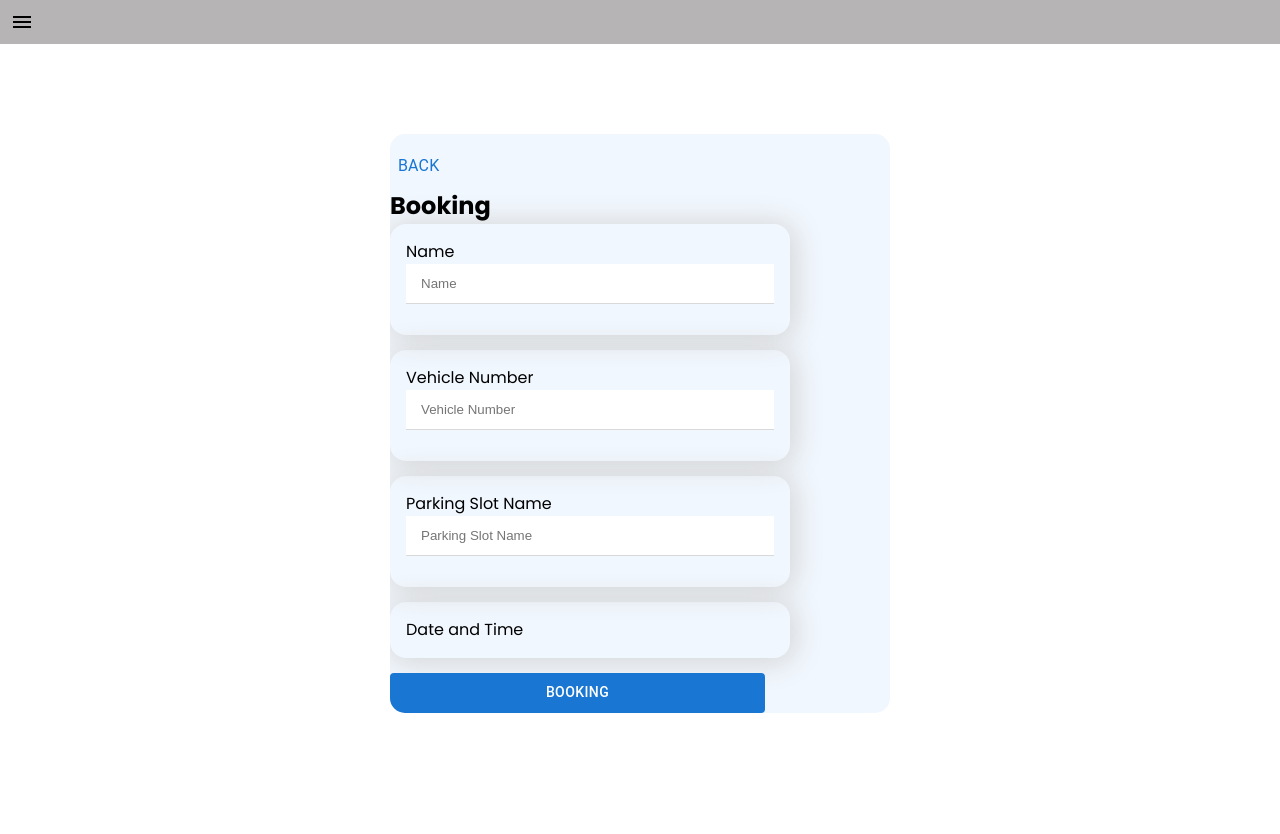
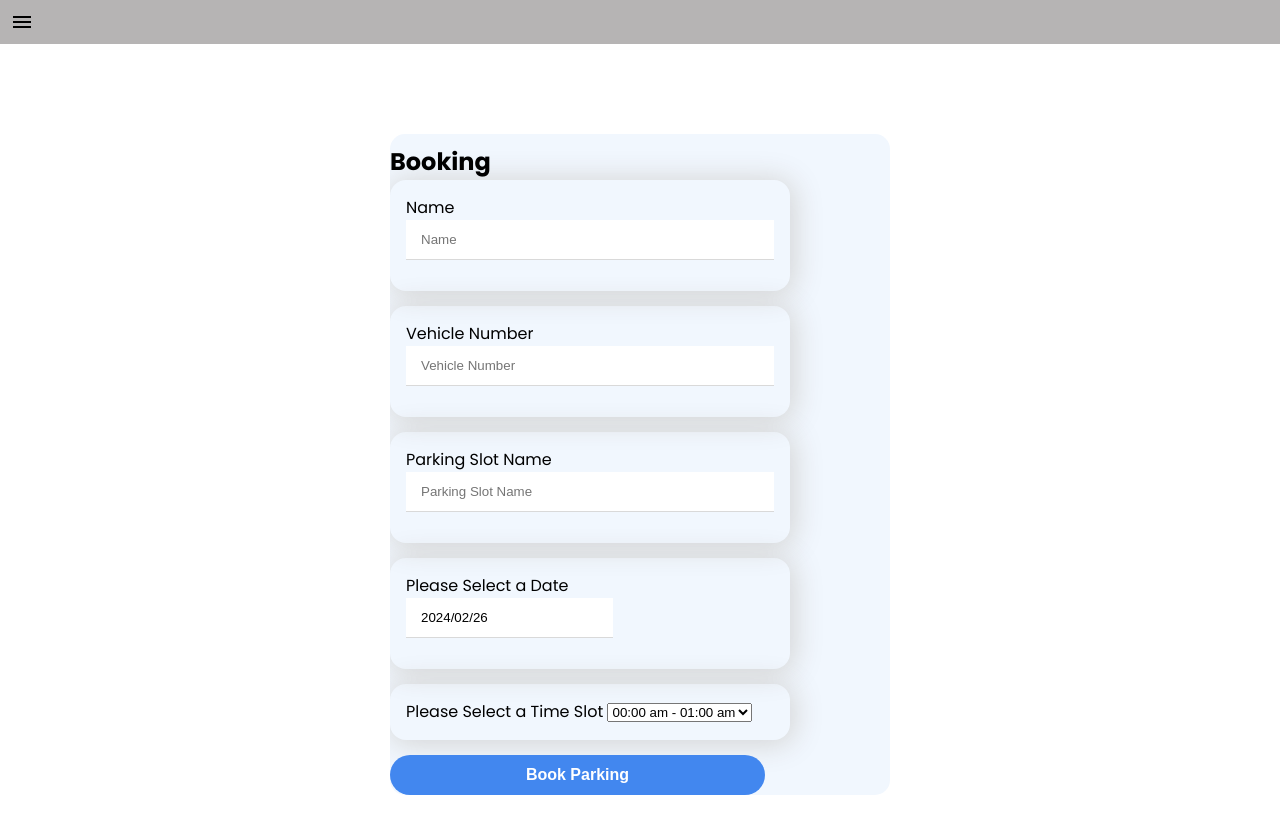
Before and after one commit to Mihisanka/fyp-user, a React (Create React App) app: page /park-lot in a window 1280 px wide. Shown: the top 834 px of the page. Before the commit the page ends 802 px from the top, so only its background shows below. Built offline with nearby package versions, Linux system fonts and the light colour scheme.

Commit message:
UPdated_90%_commit

```diff
--- a/package.json
+++ b/package.json
@@ -8,6 +8,7 @@
     "@headlessui/react": "^1.7.18",
     "@heroicons/react": "^2.1.1",
     "@mui/icons-material": "^5.15.15",
+    "@mui/lab": "^5.0.0-alpha.170",
     "@mui/material": "^5.15.15",
     "@tailwindcss/forms": "^0.5.7",
     "@testing-library/jest-dom": "^5.17.0",
--- a/src/component/ParkLot.js
+++ b/src/component/ParkLot.js
@@ -1,47 +1,38 @@
-import React, { useState, useEffect } from "react";
-import { useLocation, Link, useNavigate } from "react-router-dom";
+import React, { useState, useEffect, useRef } from "react";
+import { useLocation, useNavigate } from "react-router-dom";
 import { collection, doc, setDoc, getDocs, query, where } from "firebase/firestore";
-import { serverTimestamp } from "firebase/firestore";
-import Button from "@mui/material/Button";
-import ListItem from "@mui/material/ListItem";
-import ListItemText from "@mui/material/ListItemText";
-import { db1, db2 } from "../FirebaseConfig/Firebase.js"; // Import the Firebase Realtime Database reference
-import { ref, get, update } from "firebase/database"; // Import Realtime Database methods
-import DateTimePicker from '@mui/lab/DateTimePicker'; // Import DateTimePicker component
+import { ref, get, update } from "firebase/database";
 import "./styles/Registration.css";
-import TextField from '@mui/material/TextField';
-import AdapterDateFns from '@mui/lab/AdapterDateFns';
-import LocalizationProvider from '@mui/lab/LocalizationProvider';
-import DesktopDatePicker from '@mui/lab/DesktopDatePicker';
-import DesktopTimePicker from '@mui/lab/DesktopTimePicker';
-
-
+import DatePicker from "react-datepicker";
+import "react-datepicker/dist/react-datepicker.css";
+import QRCode from "qrcode.react";
+import { db1, db2 } from "../FirebaseConfig/Firebase.js";
 
 const ParkLot = () => {
   const [name, setName] = useState("");
   const [vehicleNumber, setVehicleNumber] = useState("");
   const [parkingSlotName, setParkingSlotName] = useState("");
-  const [selectedDateTime, setSelectedDateTime] = useState(null); // State for selected date and time
   const [email, setEmail] = useState("");
-  const [marker, setMarker] = useState(null);
   const [vehicleNumberFetched, setVehicleNumberFetched] = useState(false);
   const [bookingSuccess, setBookingSuccess] = useState(false);
   const [rating, setRating] = useState(0);
+  const [selectedDate, setSelectedDate] = useState(new Date());
+  const [selectedTime, setSelectedTime] = useState("");
+  const [qrData, setQrData] = useState(""); // State to store QR code data
   const location = useLocation();
   const navigate = useNavigate();
+  const qrRef = useRef(null); // Ref for QR code download anchor
+  const [marker, setMarker] = useState(null);
 
   const fetchData = async () => {
     try {
       const markerData = location.state ? location.state.selectedMarkerData : null;
       if (markerData) {
-        console.log("Marker Data:", markerData);
-
+        // Fetch necessary data
         const updatedMarkerData = await fetchVehicleDataAndUpdateMarker(markerData);
         setMarker(updatedMarkerData);
-
         setParkingSlotName(markerData.carparkName);
         setEmail(markerData.decodedUser);
-
         await fetchVehicleData(markerData.decodedUser);
         await fetchName(markerData.decodedUser);
       }
@@ -49,10 +40,6 @@ const ParkLot = () => {
       console.error("Error fetching data:", error);
     }
   };
-
-  useEffect(() => {
-    fetchData();
-  }, []);
 
   useEffect(() => {
     fetchData();
@@ -101,8 +88,7 @@ const ParkLot = () => {
           const userData = doc.data();
           const vehicleNumber = userData.Vehiclenumber || "";
           markerData.vehicleNumber = vehicleNumber;
-          markerData.updatedCapacity = updatedCapacity; // Add updatedCapacity to markerData
-          console.log("Updated Marker Data:", markerData);
+          markerData.updatedCapacity = updatedCapacity;
           setVehicleNumber(vehicleNumber);
           setVehicleNumberFetched(true);
         });
@@ -116,24 +102,23 @@ const ParkLot = () => {
 
   const decreaseCapacity = async (parkingSlotId) => {
     try {
-      const carparkRef = ref(db1, parkingSlotId); // Reference to the parking slot
+      const carparkRef = ref(db1, parkingSlotId);
       const snapshot = await get(carparkRef);
       if (snapshot.exists()) {
-        console.log("Carpark Data:", snapshot.val()); // Logging carpark data
-        const currentCapacity = snapshot.val().capacity; // Accessing capacity field directly
+        const currentCapacity = snapshot.val().capacity;
         const updatedCapacity = currentCapacity - 1;
-        await update(carparkRef, { capacity: updatedCapacity }); // Updating capacity field
+        await update(carparkRef, { capacity: updatedCapacity });
         return updatedCapacity;
       }
     } catch (error) {
       console.error("Error decreasing capacity:", error);
-      throw error; // Throw the error to handle it in the calling function
+      throw error;
     }
   };
 
   const registration = async () => {
     try {
-      if (!vehicleNumberFetched || !selectedDateTime) {
+      if (!vehicleNumberFetched || !selectedDate || !selectedTime) {
         alert("Please fill in all required fields");
         return;
       }
@@ -145,13 +130,23 @@ const ParkLot = () => {
         Name: name,
         VehicleNumber: vehicleNumber,
         ParkingSlotName: parkingSlotName,
-        TimeSlot: selectedDateTime.toString(),
+        BookingDate: selectedDate,
+        BookingTime: selectedTime,
         Email: email,
-        BookingDate: serverTimestamp(),
         Status: "active",
-        Capacity: updatedCapacity, // Add the updated capacity to the booking data
+        Capacity: updatedCapacity,
       });
 
+      // Generate QR code data
+      const qrData = JSON.stringify({
+        Name: name,
+        VehicleNumber: vehicleNumber,
+        ParkingSlotName: parkingSlotName,
+        BookingDate: selectedDate,
+        BookingTime: selectedTime,
+        Email: email,
+      });
+      setQrData(qrData);
       setBookingSuccess(true);
     } catch (error) {
       console.error("Error adding document: ", error);
@@ -181,9 +176,7 @@ const ParkLot = () => {
       });
 
       alert("Rating submitted successfully!");
-      navigate(
-        `/booking/${encodeURIComponent(email)}?user=${encodeURIComponent(JSON.stringify({ email }))}`
-      );
+      navigate(`/booking/${encodeURIComponent(email)}?user=${encodeURIComponent(JSON.stringify({ email }))}`);
       setRating(0);
       setBookingSuccess(false);
     } catch (error) {
@@ -192,26 +185,29 @@ const ParkLot = () => {
     }
   };
 
-  const timeSlots = [
-    "00:00 - 01:00",
-    "01:00 - 02:00",
-    // Other time slots...
-  ];
+  const generateTimeSlots = () => {
+    const timeSlots = [];
+    for (let i = 0; i < 24; i++) {
+      const startTime = `${i < 10 ? "0" + i : i}:00 am`;
+      const endTime = `${i + 1 < 10 ? "0" + (i + 1) : i + 1}:00 am`;
+      timeSlots.push({ startTime, endTime });
+    }
+    return timeSlots;
+  };
 
-  const handleDateTimeChange = (newDateTime) => {
-    setSelectedDateTime(newDateTime);
+  const handleDownloadQR = () => {
+    const canvas = qrRef.current.querySelector("canvas");
+    const qrImageURL = canvas.toDataURL("image/png").replace("image/png", "image/octet-stream");
+    const downloadLink = document.createElement("a");
+    downloadLink.href = qrImageURL;
+    downloadLink.download = "booking_qr.png";
+    document.body.appendChild(downloadLink);
+    downloadLink.click();
+    document.body.removeChild(downloadLink);
   };
 
   return (
     <div className="container">
-      <div>
-        <ListItem disablePadding>
-          <Button component={Link} to="/booking/:user">
-            <ListItemText primary="Back" />
-          </Button>
-        </ListItem>
-      </div>
-
       <div className="head">
         <h2>Booking</h2>
         <div className="inputs">
@@ -230,7 +226,6 @@ const ParkLot = () => {
             placeholder="Vehicle Number"
             onChange={(e) => setVehicleNumber(e.target.value)}
             value={vehicleNumber || (marker && marker.vehicleNumber)}
-            readOnly
           />
         </div>
         <div className="inputs">
@@ -242,33 +237,29 @@ const ParkLot = () => {
             value={parkingSlotName || (marker && marker.carparkName)}
           />
         </div>
-<div className="inputs">
-  <label className="label-primary">Date and Time</label>
-  <LocalizationProvider dateAdapter={AdapterDateFns}>
-    <DesktopDatePicker
-      value={selectedDateTime}
-      minDate={new Date()} // Restrict selection to today or future dates
-      onChange={(date) => setSelectedDateTime(date)}
-      renderInput={(params) => <TextField {...params} />}
-      label="Select Date"
-      inputFormat="dd/MM/yyyy"
-      openTo="day" // Show calendar view by default
-      views={['day']} // Show only the day view (calendar)
-    />
-    <DesktopTimePicker
-      value={selectedDateTime}
-      onChange={(date) => setSelectedDateTime(date)}
-      renderInput={(params) => <TextField {...params} />}
-      label="Select Time"
-      minutesStep={60} // Set time interval to 1 hour
-    />
-  </LocalizationProvider>
-</div>
-
-
-        <Button onClick={registration} variant="contained" disableElevation>
-          Booking
-        </Button>
+        <div className="inputs">
+          <label className="label-primary">Please Select a Date </label>
+          <DatePicker
+            selected={selectedDate}
+            onChange={(date) => setSelectedDate(date)}
+            dateFormat="yyyy/MM/dd"
+          />
+        </div>
+        <div className="inputs">
+          <label className="label-primary">Please Select a Time Slot </label>
+          <select
+            className="form-control"
+            value={selectedTime}
+            onChange={(e) => setSelectedTime(e.target.value)}
+          >
+            {generateTimeSlots().map((timeSlot, index) => (
+              <option key={index} value={timeSlot.startTime}>
+                {timeSlot.startTime} - {timeSlot.endTime}
+              </option>
+            ))}
+          </select>
+        </div>
+        <button onClick={registration}>Book Parking</button>
         {bookingSuccess && (
           <div>
             <h3>Please rate the parking slot:</h3>
@@ -281,13 +272,20 @@ const ParkLot = () => {
                 value={rating}
                 onChange={(e) => setRating(parseInt(e.target.value))}
               />
-              <Button onClick={handleRatingSubmit} variant="contained" disableElevation>
+              <button className="btn btn-primary" onClick={handleRatingSubmit}>
                 Submit Rating
-              </Button>
+              </button>
             </div>
           </div>
         )}
       </div>
+      {bookingSuccess && qrData && (
+        <div className="qr-code" ref={qrRef}>
+          <h3>Booking QR Code:</h3>
+          <QRCode value={qrData} />
+          <button onClick={handleDownloadQR}>Download QR Code</button>
+        </div>
+      )}
     </div>
   );
 };
--- a/src/component/styles/Registration.css
+++ b/src/component/styles/Registration.css
@@ -120,4 +120,7 @@ form button:hover {
   .main-user-info::-webkit-scrollbar {
     width: 0;
   }
+  .date-time-picker-container {
+    display: inline-block; /* Or any other appropriate display style */
+  }
 }
```
Also changed, not shown: 1 other file (tests, documents, lock files or other folders).
